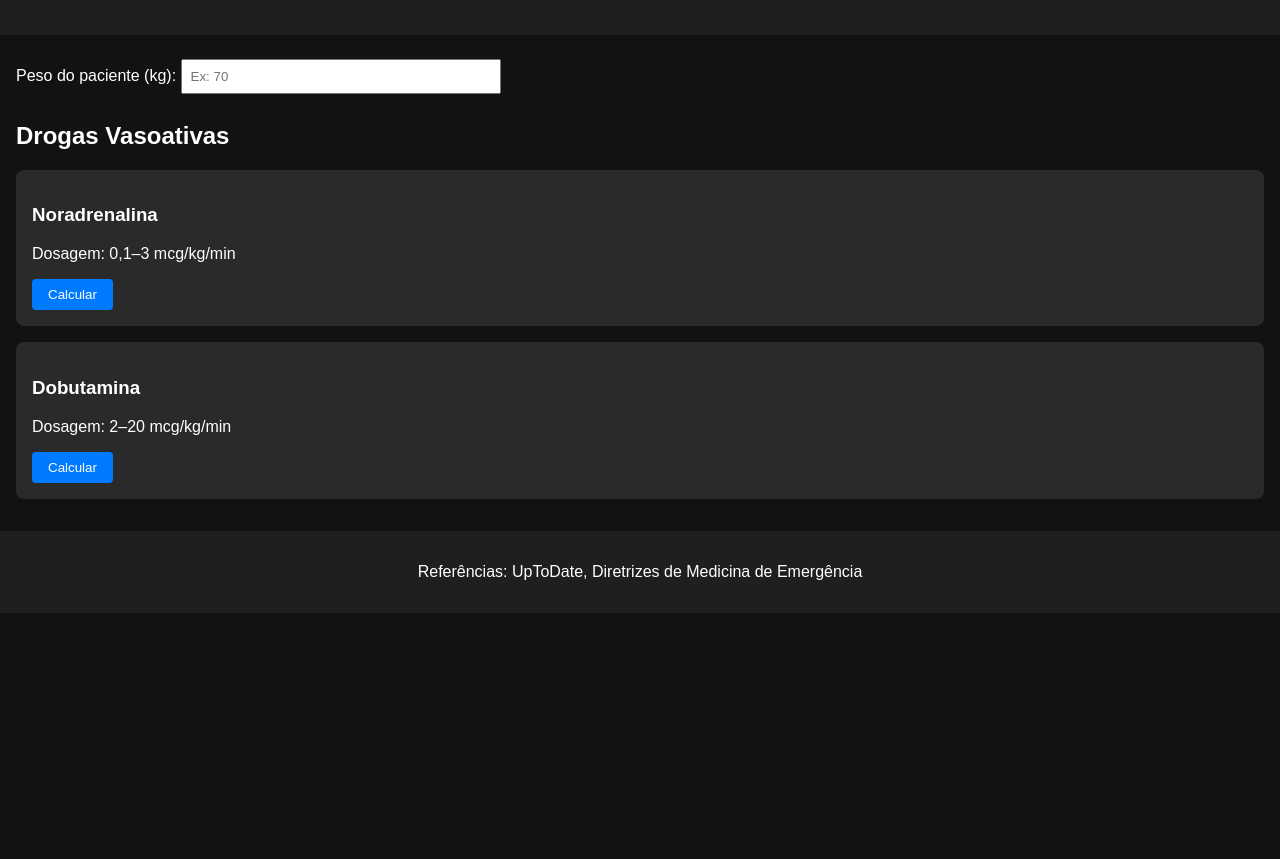
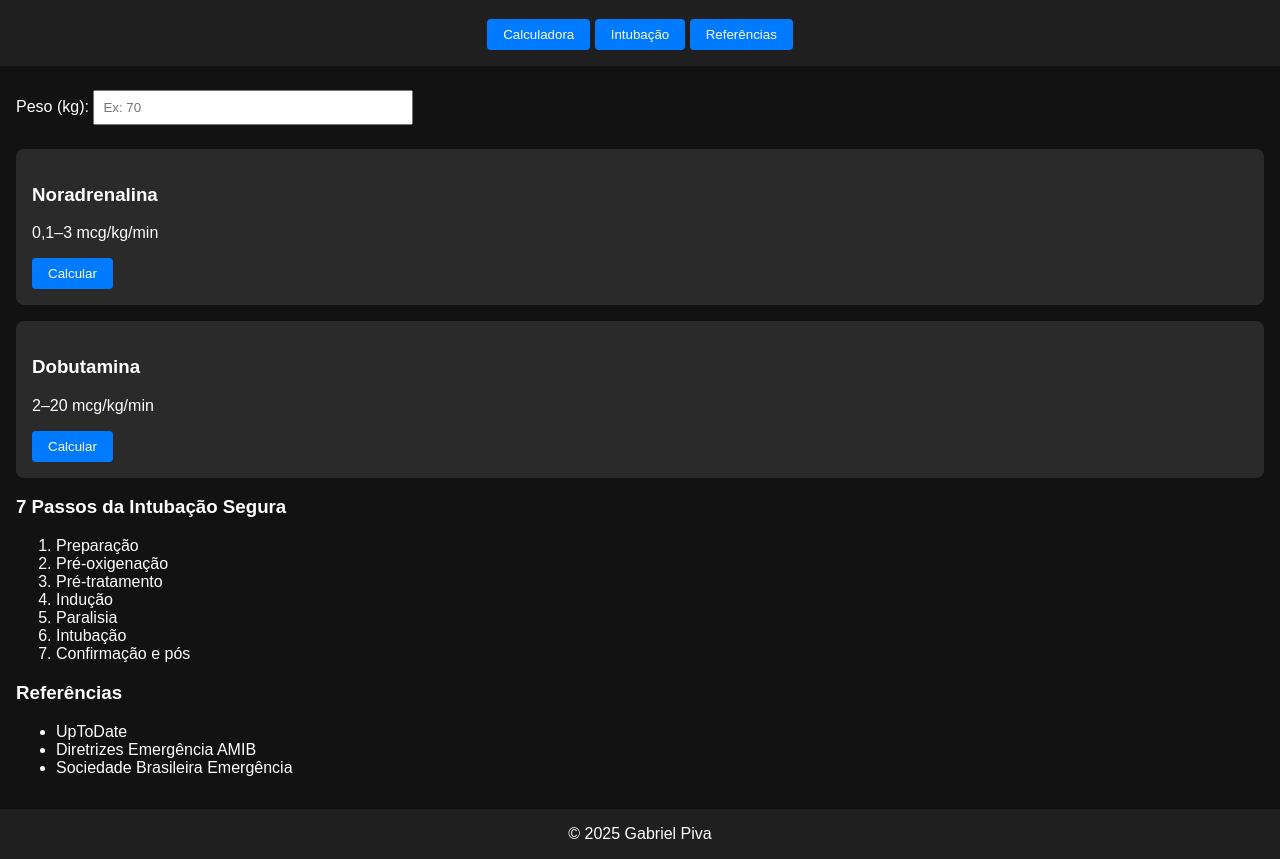
Before and after one commit to gpiva11/calculadora-drogas, a plain HTML site: page Downloads/calculadora-drogas-interface/index.html in a window 1280 px wide. Shown: the part 78-937 px from the top of the page. Before the commit the page ends 800 px from the top, so only its background shows below. Drawn offline with Linux system fonts and the light colour scheme.

Commit message:
Substitui index.html com interface funcional da calculadora

```diff
--- a/Downloads/calculadora-drogas-interface/index.html
+++ b/Downloads/calculadora-drogas-interface/index.html
@@ -5,40 +5,63 @@
   <meta name="viewport" content="width=device-width, initial-scale=1.0" />
   <title>Calculadora de Drogas em Emergência</title>
   <link rel="stylesheet" href="styles.css" />
-  <link rel="manifest" href="manifest.json" />
+  <script defer src="app.js"></script>
 </head>
 <body>
   <header>
     <h1>💉 Calculadora de Drogas em Emergência</h1>
+    <div class="tabs">
+      <button data-tab="calc" class="active">Calculadora</button>
+      <button data-tab="intub">Intubação</button>
+      <button data-tab="refs">Referências</button>
+    </div>
   </header>
+
   <main>
-    <section class="paciente">
-      <label for="peso">Peso do paciente (kg):</label>
+    <section id="calc">
+      <label for="peso">Peso (kg):</label>
       <input type="number" id="peso" placeholder="Ex: 70" />
-    </section>
 
-    <section id="calculadora">
-      <h2>Drogas Vasoativas</h2>
       <div class="droga">
         <h3>Noradrenalina</h3>
-        <p>Dosagem: 0,1–3 mcg/kg/min</p>
-        <button onclick="calcularDose('Noradrenalina', 0.1, 3)">Calcular</button>
-        <div class="resultado" id="resultado-Noradrenalina"></div>
+        <p>0,1–3 mcg/kg/min</p>
+        <button onclick="calcDose(0.1, 3, 'norad')">Calcular</button>
+        <div id="norad"></div>
       </div>
 
       <div class="droga">
         <h3>Dobutamina</h3>
-        <p>Dosagem: 2–20 mcg/kg/min</p>
-        <button onclick="calcularDose('Dobutamina', 2, 20)">Calcular</button>
-        <div class="resultado" id="resultado-Dobutamina"></div>
+        <p>2–20 mcg/kg/min</p>
+        <button onclick="calcDose(2, 20, 'dobu')">Calcular</button>
+        <div id="dobu"></div>
       </div>
+    </section>
+
+    <section id="intub" class="hidden">
+      <h3>7 Passos da Intubação Segura</h3>
+      <ol>
+        <li>Preparação</li>
+        <li>Pré-oxigenação</li>
+        <li>Pré-tratamento</li>
+        <li>Indução</li>
+        <li>Paralisia</li>
+        <li>Intubação</li>
+        <li>Confirmação e pós</li>
+      </ol>
+    </section>
+
+    <section id="refs" class="hidden">
+      <h3>Referências</h3>
+      <ul>
+        <li>UpToDate</li>
+        <li>Diretrizes Emergência AMIB</li>
+        <li>Sociedade Brasileira Emergência</li>
+      </ul>
     </section>
   </main>
 
   <footer>
-    <p>Referências: UpToDate, Diretrizes de Medicina de Emergência</p>
+    © 2025 Gabriel Piva
   </footer>
-
-  <script src="app.js"></script>
 </body>
 </html>
```
